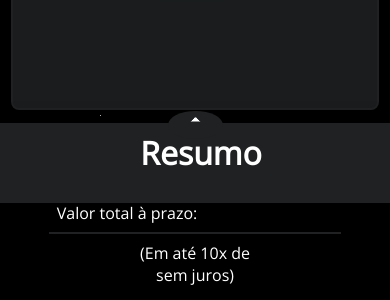
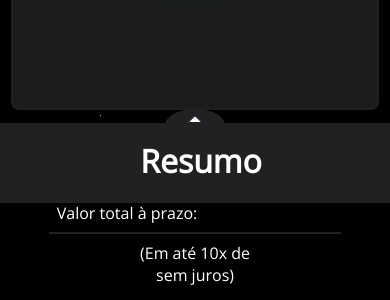
Before and after one commit to LeandroGiovani/GBXP, a Flask app: page /carrinho in a window 390 px wide. Shown: the part 641-941 px from the top of the page. Run offline with Flask 3, Linux system fonts and the light colour scheme; some libraries are stand-ins or nearby versions.

Commit message:
Responsividade celular carrinho

```diff
--- a/static/css/adap.css
+++ b/static/css/adap.css
@@ -382,6 +382,10 @@
         align-items: center;
     }
 
+    .delete-button .icon{
+        position: relative;
+    }
+
     .carrinho-content1{
         width: 90%;
         z-index: 3;
@@ -425,10 +429,6 @@
 
     .carrinho-content2.active{
         height: 375px;
-    }
-
-    .carrinho-content2 h1{
-        padding: 16px 0 0 0;
     }
 
     .carrinho-content2.active h1{
@@ -479,7 +479,8 @@
     .carrinho-content2 h1{
         text-align: center;
         margin-bottom: 12px;
-        padding: 8px;
+        padding: 16px 0 0 0;
+        transition: .3s all linear;
     }
 }
 
--- a/static/css/style.css
+++ b/static/css/style.css
@@ -1549,13 +1549,13 @@ svg{
   border-radius: 50%;
   border: 0;
   outline: none;
-  top: -0.75rem;
+  top: -0.9rem;
   position: absolute;
   display: none;
 }
 
 .div-svg-resumo svg{
-  padding: 5px 20px;
+  padding: 2px 20px;
   transform: rotate(-90deg) translateX(4px);
 }
 
--- a/templates/carrinho.html
+++ b/templates/carrinho.html
@@ -21,7 +21,7 @@
             </div>
             <div class="carrinho-content2 animarUp">
                 <button class="div-svg-resumo" id="btn-resumo">
-                    <svg xmlns="http://www.w3.org/2000/svg" fill="#fff" viewBox="0 0 24 24" height="15px" width="15px" class="icon">
+                    <svg xmlns="http://www.w3.org/2000/svg" fill="#fff" viewBox="0 0 24 24" height="25px" width="20px" class="icon">
                         <path stroke-linejoin="round" stroke-linecap="round" stroke-miterlimit="10" stroke-width="1.5" stroke="#292D32" d="M8.91016 19.9201L15.4302 13.4001C16.2002 12.6301 16.2002 11.3701 15.4302 10.6001L8.91016 4.08008"></path>
                     </svg>
                 </button>
```
